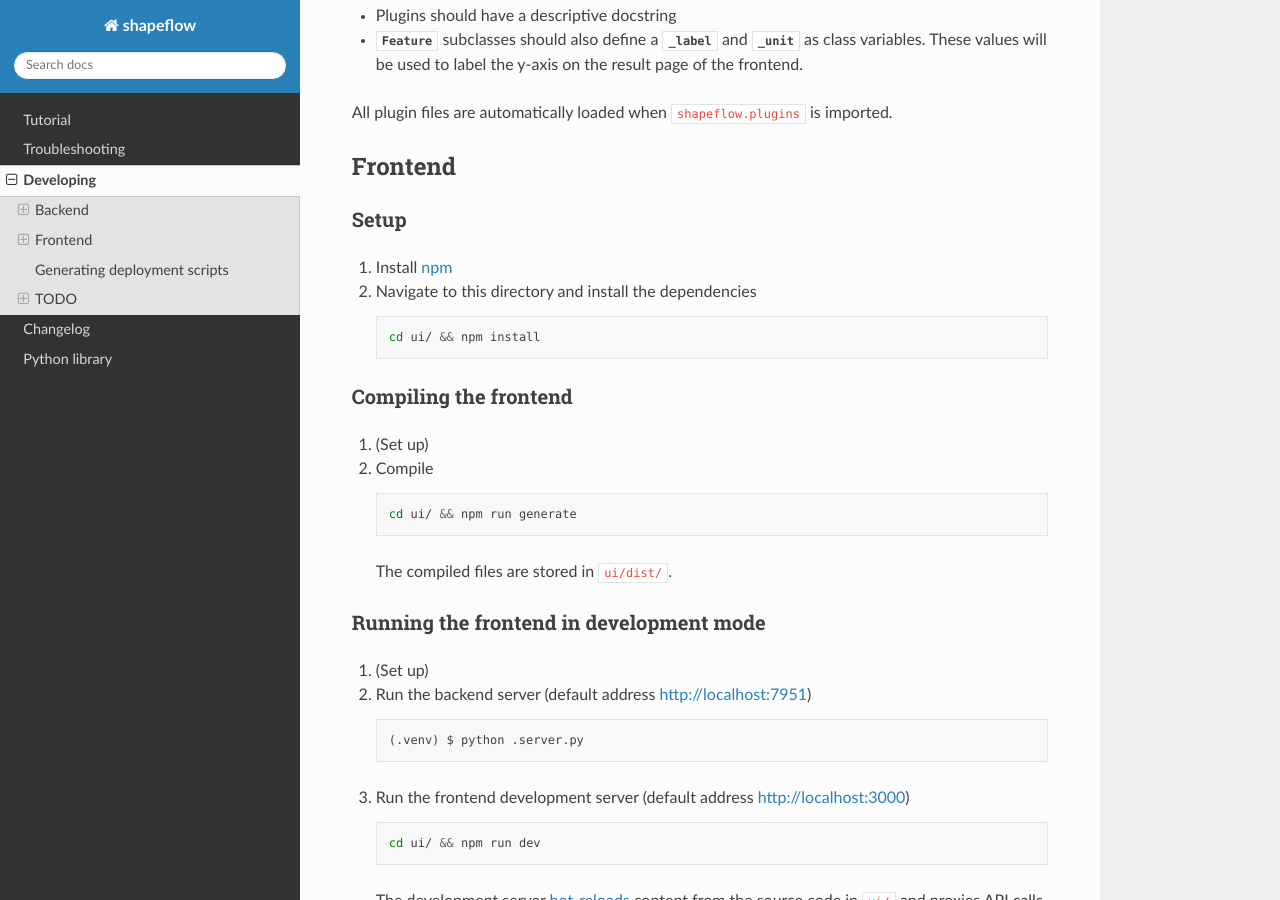
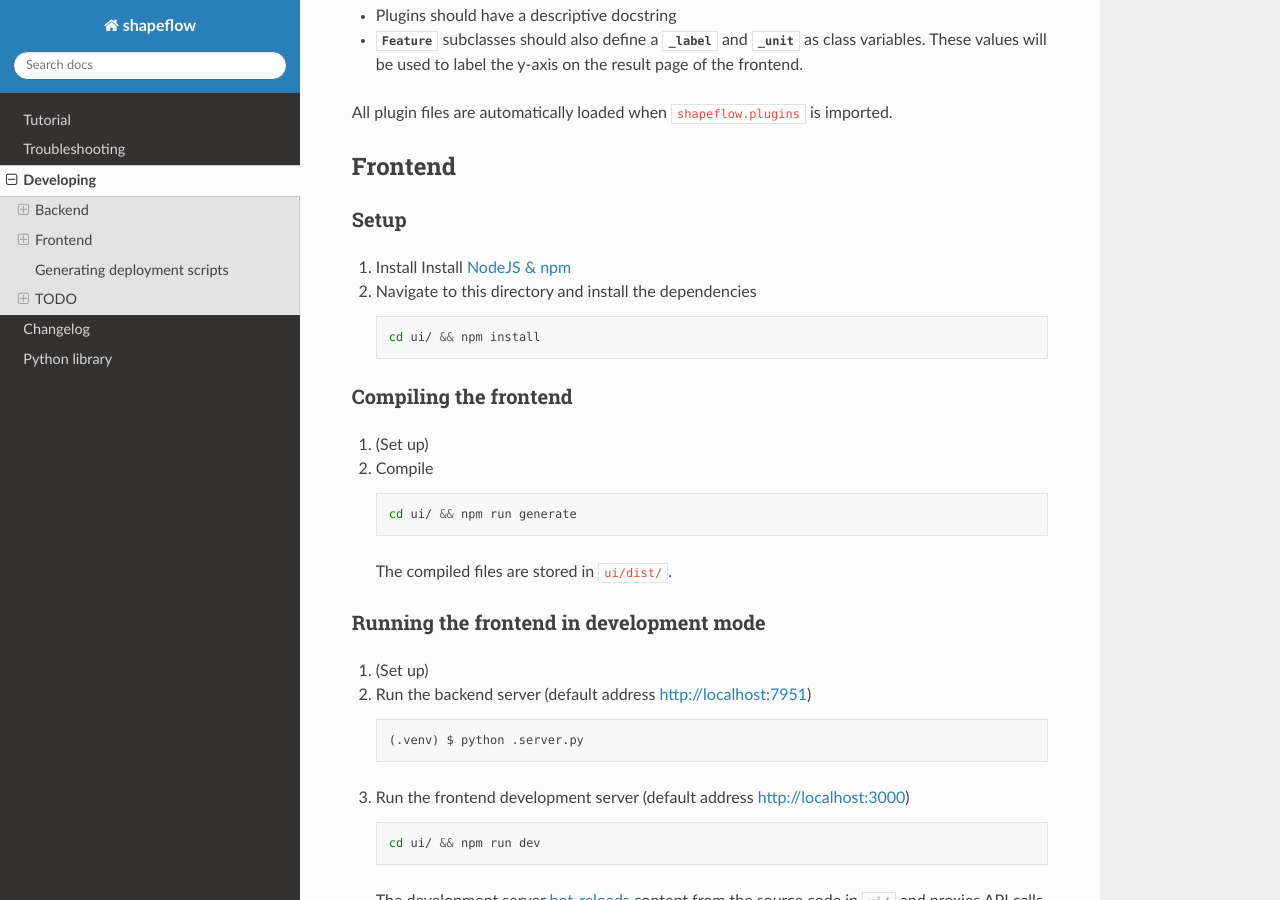
Before and after one commit to ybnd/shapeflow, a Sphinx documentation site: the page built from docs/source/developing.rst, in a window 1280 px wide and 900 px high, scrolled down 810 px. Built offline with Sphinx 7.4.7 and the Read the Docs theme 2.0.0, drawn with Linux system fonts in a browser that asks for light colours.

Commit message:
Update developing.rst

```diff
--- a/docs/source/developing.rst
+++ b/docs/source/developing.rst
@@ -58,7 +58,7 @@
 
 
 #.
-   Install `npm`_
+   Install Install `NodeJS & npm <npm>`_
 
 #.
    Navigate to this directory and install the dependencies
@@ -226,7 +226,7 @@
 
 
 
-.. _npm: https://www.npmjs.com/get-npm
+.. _npm: https://nodejs.org/en/
 .. _vue-hot-reload: https://vue-loader.vuejs.org/guide/hot-reload.html
 .. _gitploy: https://github.com/ybnd/gitploy
 .. _ploy: https://github.com/ybnd/shapeflow/blob/master/shapeflow/setup/ploy
```
